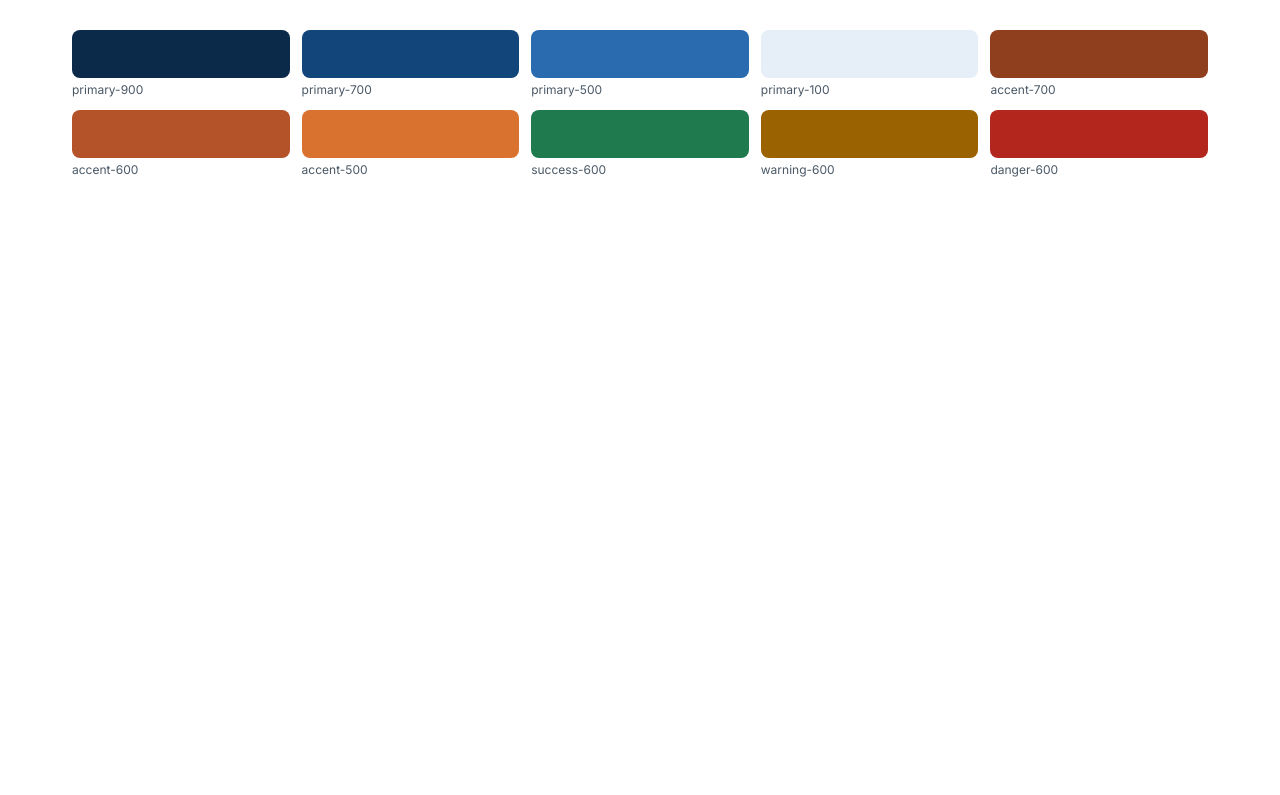
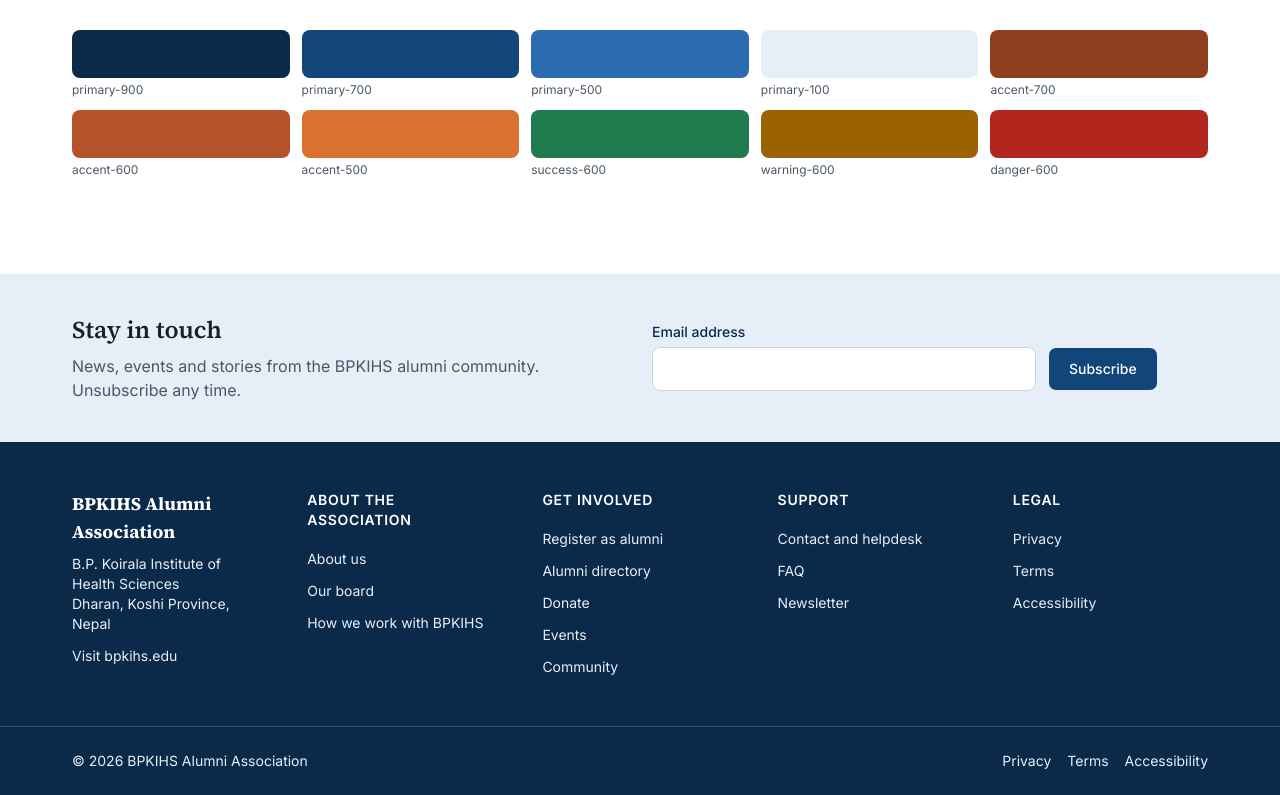
Before and after one commit to Sagarshrestha2301/BPKIHS-Alumni, a Next.js app: page / in a window 1280 px wide. Shown: the part 1410-2205 px from the top of the page. Before the commit the page ends 1684 px from the top, so only its background shows below. Built offline with nearby package versions, Linux system fonts and the light colour scheme; no server answers.

Commit message:
Add footer with newsletter strip, skip link and main landmark

```diff
--- a/src/app/layout.tsx
+++ b/src/app/layout.tsx
@@ -4,6 +4,7 @@ import type { Metadata } from 'next';
 import { Inter, Noto_Sans_Devanagari, Source_Serif_4 } from 'next/font/google';
 
 import { BottomBar } from '@/components/layout/bottom-bar';
+import { SiteFooter } from '@/components/layout/site-footer';
 import { SiteHeader } from '@/components/layout/site-header';
 
 const inter = Inter({
@@ -42,10 +43,17 @@ export default function RootLayout({ children }: LayoutProps<'/'>) {
       className={`${inter.variable} ${sourceSerif.variable} ${notoDevanagari.variable} h-full antialiased`}
     >
       <body className="flex min-h-full flex-col">
+        <a
+          href="#main-content"
+          className="focus:text-primary-900 focus:outline-primary-700 sr-only focus:not-sr-only focus:fixed focus:top-4 focus:left-4 focus:z-50 focus:rounded-lg focus:bg-white focus:px-4 focus:py-3 focus:text-sm focus:font-semibold focus:shadow-md focus:outline-2"
+        >
+          Skip to main content
+        </a>
         <SiteHeader />
-        <div id="main-content" className="flex-1 pb-14 lg:pb-0">
+        <main id="main-content" tabIndex={-1} className="flex-1 outline-none">
           {children}
-        </div>
+        </main>
+        <SiteFooter />
         <BottomBar />
       </body>
     </html>
--- /dev/null
+++ b/src/components/layout/site-footer.tsx
@@ -0,0 +1,80 @@
+import Link from 'next/link';
+
+import { NewsletterForm } from '@/components/shared/newsletter-form';
+import { footerAddress, footerGroups, legalNav } from '@/content/footer';
+import { site } from '@/content/site';
+
+import { Container } from './container';
+
+const linkClass =
+  'text-primary-100 underline-offset-4 hover:text-white hover:underline focus-visible:outline-2 focus-visible:outline-offset-2 focus-visible:outline-white';
+
+export function SiteFooter() {
+  return (
+    <footer className="pb-14 lg:pb-0">
+      <section aria-labelledby="newsletter-heading" className="bg-primary-100 py-10">
+        <Container className="grid gap-6 lg:grid-cols-2 lg:items-center">
+          <div>
+            <h2 id="newsletter-heading" className="text-2xl">
+              Stay in touch
+            </h2>
+            <p className="mt-2 text-neutral-600">
+              News, events and stories from the BPKIHS alumni community. Unsubscribe any time.
+            </p>
+          </div>
+          <NewsletterForm />
+        </Container>
+      </section>
+      <div className="bg-primary-900 text-primary-100">
+        <Container className="grid gap-10 py-12 sm:grid-cols-2 lg:grid-cols-5">
+          <div>
+            <p className="font-heading text-lg font-bold text-white">{site.name}</p>
+            <p className="mt-2 text-sm">{site.instituteName}</p>
+            <p className="text-sm">{footerAddress}</p>
+            <a
+              href={site.instituteUrl}
+              target="_blank"
+              rel="noopener noreferrer"
+              className={`mt-3 inline-block text-sm ${linkClass}`}
+            >
+              Visit bpkihs.edu
+              <span className="sr-only"> (opens in a new tab)</span>
+            </a>
+          </div>
+          {footerGroups.map((group) => (
+            <nav key={group.title} aria-label={group.title}>
+              <p className="text-sm font-semibold tracking-wider text-white uppercase">
+                {group.title}
+              </p>
+              <ul className="mt-4 space-y-2">
+                {group.links.map((link) => (
+                  <li key={link.href}>
+                    <Link href={link.href} className={`text-sm ${linkClass}`}>
+                      {link.label}
+                    </Link>
+                  </li>
+                ))}
+              </ul>
+            </nav>
+          ))}
+        </Container>
+        <div className="border-t border-white/20">
+          <Container className="flex flex-col gap-3 py-6 text-sm sm:flex-row sm:items-center sm:justify-between">
+            <p>
+              © {site.copyrightYear} {site.name}
+            </p>
+            <ul className="flex flex-wrap gap-4">
+              {legalNav.map((link) => (
+                <li key={link.href}>
+                  <Link href={link.href} className={linkClass}>
+                    {link.label}
+                  </Link>
+                </li>
+              ))}
+            </ul>
+          </Container>
+        </div>
+      </div>
+    </footer>
+  );
+}
--- /dev/null
+++ b/src/components/shared/newsletter-form.tsx
@@ -0,0 +1,63 @@
+'use client';
+
+import { CircleAlertIcon } from 'lucide-react';
+import { type FormEvent, useState } from 'react';
+
+import { Button } from '@/components/ui/button';
+import { Input } from '@/components/ui/input';
+import { Label } from '@/components/ui/label';
+
+const EMAIL_PATTERN = /^[^\s@]+@[^\s@]+\.[^\s@]+$/;
+
+export function NewsletterForm() {
+  const [email, setEmail] = useState('');
+  const [error, setError] = useState<string | null>(null);
+  const [done, setDone] = useState(false);
+
+  function onSubmit(event: FormEvent<HTMLFormElement>) {
+    event.preventDefault();
+    if (!EMAIL_PATTERN.test(email.trim())) {
+      setError('Enter a valid email address, for example name@example.com.');
+      return;
+    }
+    setError(null);
+    setDone(true);
+  }
+
+  if (done) {
+    return (
+      <p role="status" className="text-primary-900 font-medium">
+        Thank you. You are on the list. (Demo only until the backend is connected.)
+      </p>
+    );
+  }
+
+  return (
+    <form onSubmit={onSubmit} noValidate>
+      <Label htmlFor="newsletter-email" className="text-primary-900 mb-2 block font-medium">
+        Email address
+      </Label>
+      <div className="flex flex-col gap-3 sm:flex-row">
+        <Input
+          id="newsletter-email"
+          type="email"
+          autoComplete="email"
+          value={email}
+          onChange={(event) => setEmail(event.target.value)}
+          aria-invalid={error ? true : undefined}
+          aria-describedby={error ? 'newsletter-error' : undefined}
+          className="h-11 bg-white sm:max-w-sm"
+        />
+        <Button type="submit" className="h-11 px-5">
+          Subscribe
+        </Button>
+      </div>
+      {error ? (
+        <p id="newsletter-error" className="text-danger-600 mt-2 flex items-center gap-1.5 text-sm">
+          <CircleAlertIcon aria-hidden="true" className="size-4" />
+          {error}
+        </p>
+      ) : null}
+    </form>
+  );
+}
--- /dev/null
+++ b/src/content/footer.ts
@@ -0,0 +1,44 @@
+import type { NavItem } from './site';
+
+export type FooterGroup = { title: string; links: readonly NavItem[] };
+
+export const footerGroups: readonly FooterGroup[] = [
+  {
+    title: 'About the Association',
+    links: [
+      { label: 'About us', href: '/about' },
+      { label: 'Our board', href: '/about/board' },
+      { label: 'How we work with BPKIHS', href: '/about/how-we-work' },
+    ],
+  },
+  {
+    title: 'Get involved',
+    links: [
+      { label: 'Register as alumni', href: '/register' },
+      { label: 'Alumni directory', href: '/directory' },
+      { label: 'Donate', href: '/donate' },
+      { label: 'Events', href: '/events' },
+      { label: 'Community', href: '/community' },
+    ],
+  },
+  {
+    title: 'Support',
+    links: [
+      { label: 'Contact and helpdesk', href: '/support' },
+      { label: 'FAQ', href: '/support/faq' },
+      { label: 'Newsletter', href: '/community/newsletter' },
+    ],
+  },
+  {
+    title: 'Legal',
+    links: [
+      { label: 'Privacy', href: '/legal/privacy' },
+      { label: 'Terms', href: '/legal/terms' },
+      { label: 'Accessibility', href: '/legal/accessibility' },
+    ],
+  },
+];
+
+export const legalNav: readonly NavItem[] = footerGroups[3]?.links ?? [];
+
+export const footerAddress = 'Dharan, Koshi Province, Nepal';
--- a/src/content/site.ts
+++ b/src/content/site.ts
@@ -4,6 +4,7 @@ export const site = {
   name: 'BPKIHS Alumni Association',
   instituteName: 'B.P. Koirala Institute of Health Sciences',
   instituteUrl: 'https://bpkihs.edu',
+  copyrightYear: 2026,
   logo: { src: '/bp-koirala_logo.png', width: 335, height: 335 },
 } as const;
 
```
Also changed, not shown: 1 other file (tests, documents, lock files or other folders).
